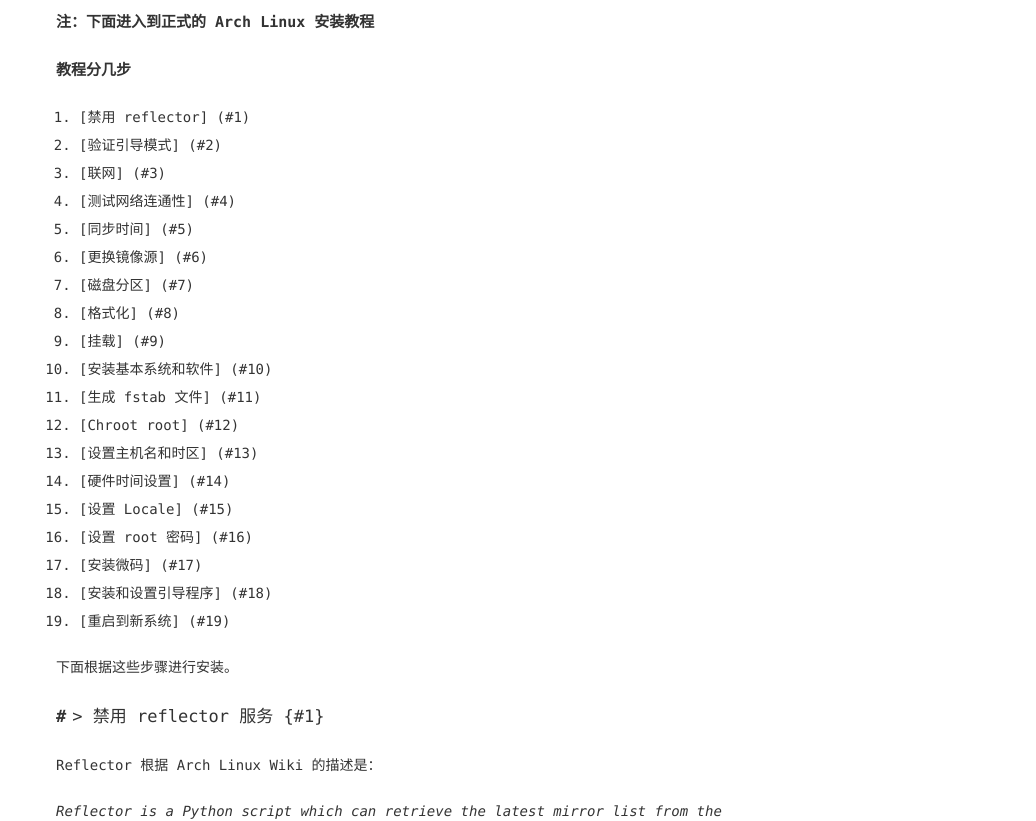
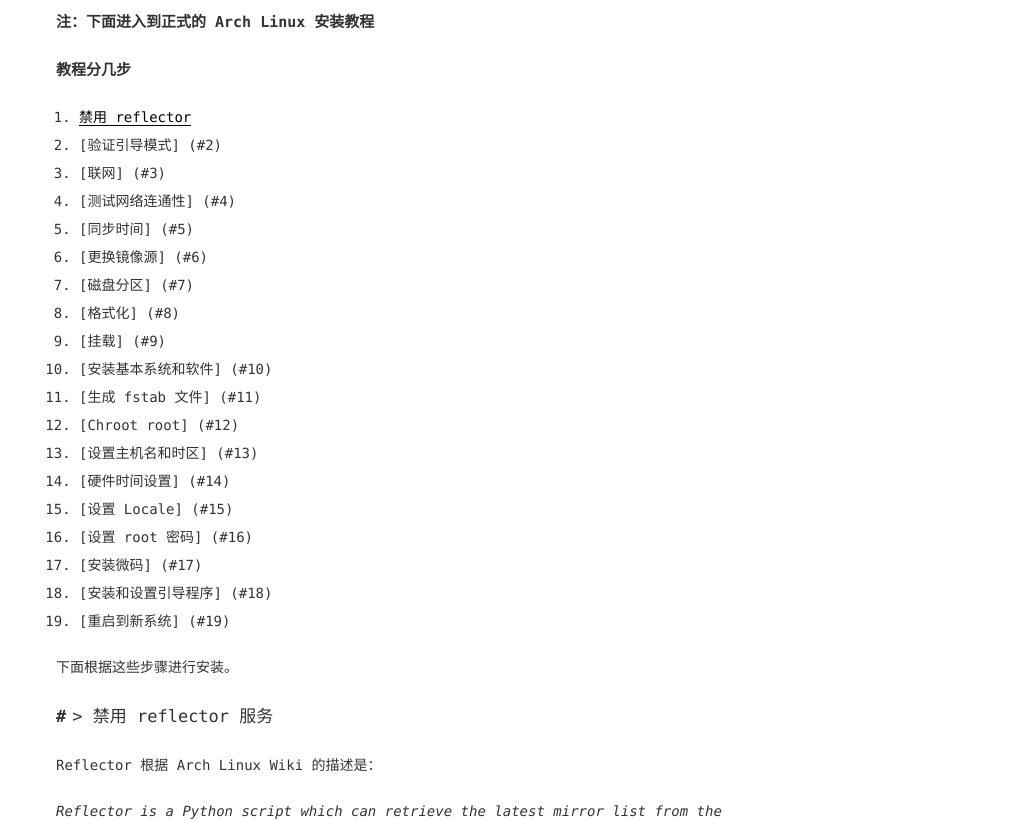
Before and after one commit to aineer/hexo-blog-test, a Jekyll site: the page built from _posts/2023-10-21-arch-linux-install.md, in a window 1280 px wide and 1400 px high, scrolled down 5321 px. Shown: the part 151-972 px from the top of the window, without its empty margins (244-1280 px from the left). Built offline with Jekyll 4.4.1, drawn with Linux system fonts in a browser that asks for light colours.

Commit message:
修改错误

```diff
--- a/_posts/2023-10-21-arch-linux-install.md
+++ b/_posts/2023-10-21-arch-linux-install.md
@@ -105,7 +105,7 @@
 
 ### 教程分几步
 
-1. [禁用 reflector] (#1)
+1. [禁用 reflector](#--禁用-reflector-服务)
 2. [验证引导模式] (#2)
 3. [联网] (#3)
 4. [测试网络连通性] (#4)
@@ -127,7 +127,7 @@
 
 下面根据这些步骤进行安装。
 
-## > 禁用 reflector 服务 {#1}
+## > 禁用 reflector 服务
 
 Reflector 根据 Arch Linux Wiki 的描述是：
 
```
